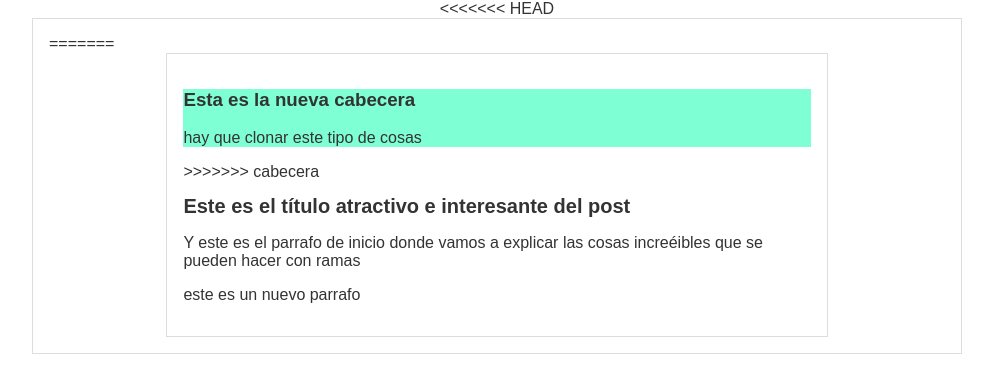
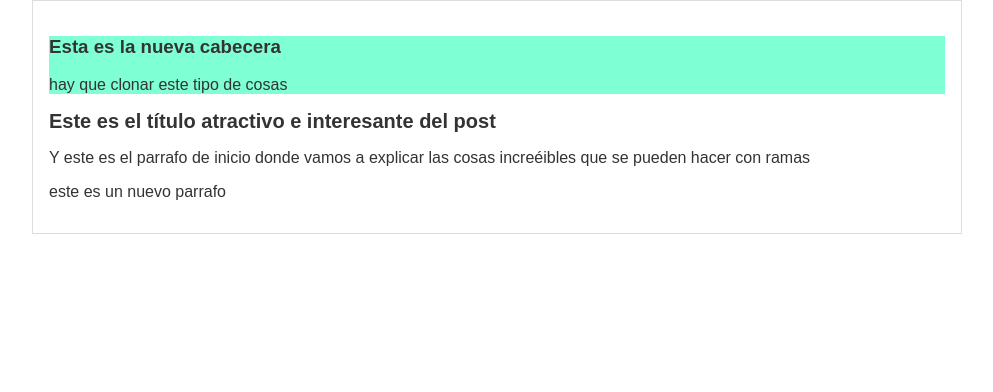
Before and after one commit to paco-coral/Git-Platzi, a plain HTML site: page index.html in a window 1280 px wide. Shown: the whole page, without its empty margins (143-1136 px from the left). Drawn offline with Linux system fonts and the light colour scheme.

Commit message:
Volvi a una index mejor

```diff
--- a/index.html
+++ b/index.html
@@ -5,15 +5,11 @@
     <link rel="stylesheet" href="css/style.css" />
 </head>
 <body>
-<<<<<<< HEAD
-    <div id="container">
-=======
     <div id="container">
         <div id="cabecera">
             <h3>Esta es la nueva cabecera</h3>
             <p>hay que clonar este tipo de cosas</p>
         </div>
->>>>>>> cabecera
         <div id="post">
             <h1>Este es el título atractivo e interesante del post</h1>
             <p>Y este es el parrafo de inicio donde vamos a explicar las cosas increéibles que se pueden hacer con ramas</p>
```
